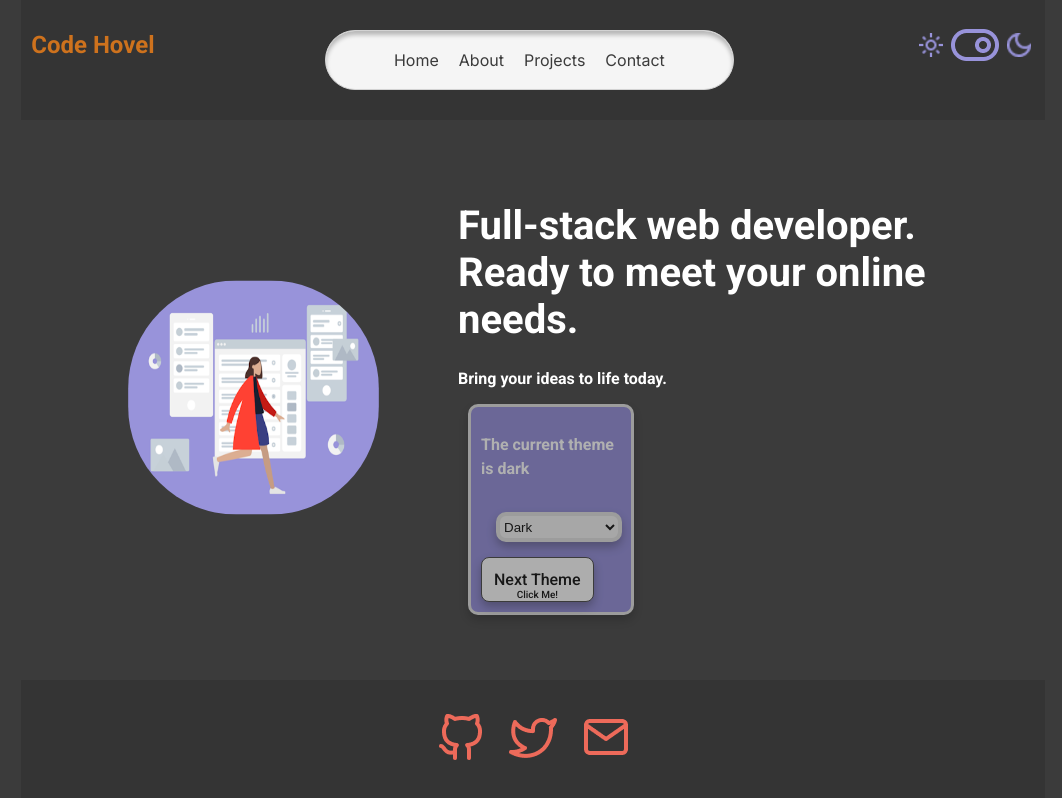
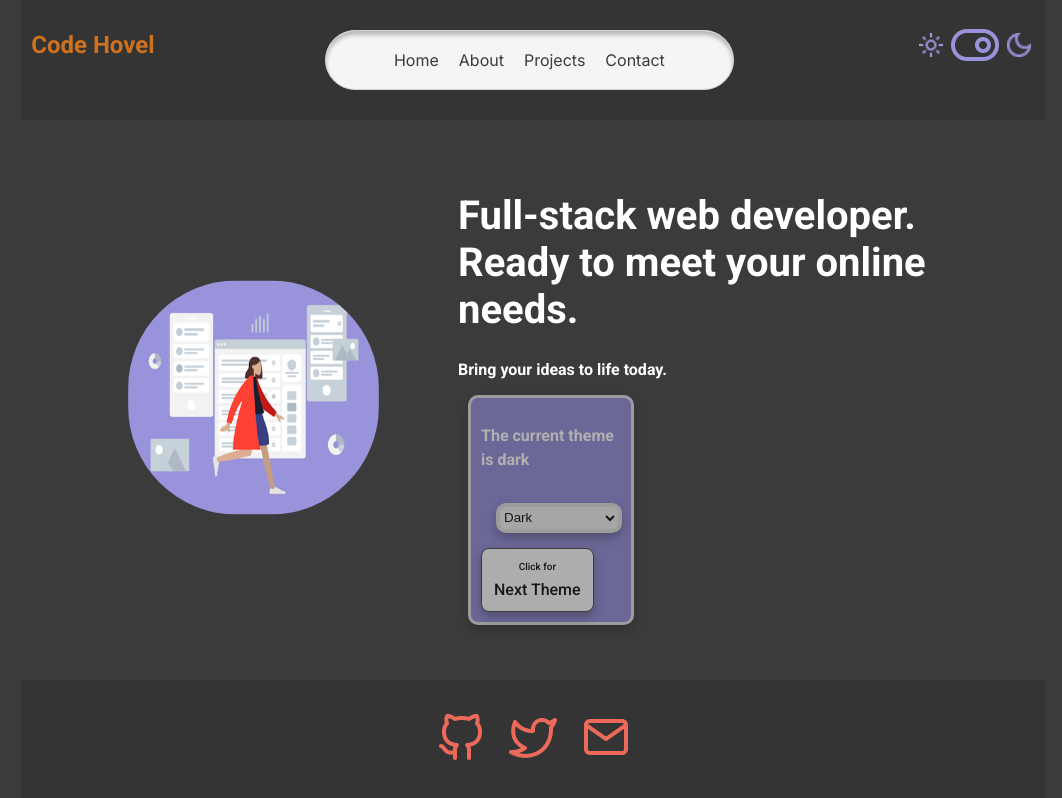
Before and after one commit to evanpixelgame/CodeHovel, a React (Vite) app: page / in a window 1280 px wide. Shown: the whole page, without its empty margins (107-1169 px from the left). Built offline with nearby package versions, Linux system fonts and the light colour scheme.

Commit message:
theme changer still needs to use the themes export in themecontext but other than that the theme switcher is fully functional

```diff
--- a/src/components/main/ThemeSelector.jsx
+++ b/src/components/main/ThemeSelector.jsx
@@ -45,8 +45,6 @@ function ThemeSelector() {
           <option value="full-border-light">Full Border Light</option>
         </select>
         <button id="themeButton" onClick={handleNextTheme}>
-          Next Theme
-          <br />
           <span
             style={{
               fontSize: "10px",
@@ -54,8 +52,10 @@ function ThemeSelector() {
               transform: "translateX(-50%)",
             }}
           >
-            Click Me!
+            Click for
           </span>
+          <br />
+          Next Theme
         </button>
       </div>
     </>
```
